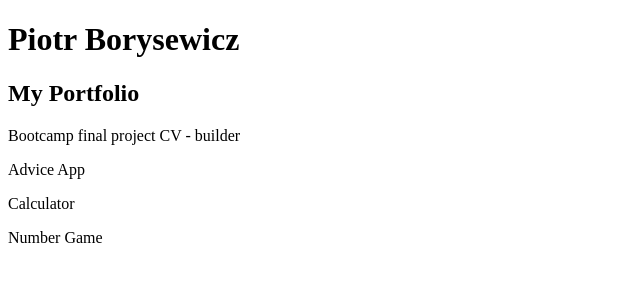
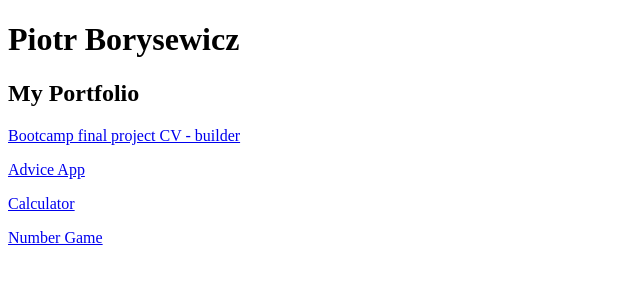
Before and after one commit to 1Piotr/MyPortfolio, a plain HTML site: page index.html in a window 1280 px wide. Shown: the whole page, without its empty margins (0-640 px from the left). Drawn offline with Linux system fonts and the light colour scheme.

Commit message:
Update index.html

```diff
--- a/index.html
+++ b/index.html
@@ -12,10 +12,10 @@
         <h1>Piotr Borysewicz</h1>
         <h2>My Portfolio</h2>
     <div>
-       <p>Bootcamp final project CV - builder</p>
-       <p>Advice App</p>
-       <p>Calculator</p>
-       <p>Number Game</p>
+       <p><a href="https://comfy-bunny-ceee21.netlify.app/" target="_blank">Bootcamp final project CV - builder</a> </p>
+       <p><a href="https://curious-florentine-2fd97f.netlify.app/" target="_blank">Advice App</a></p>
+       <p><a href="https://magnificent-churros-cc6ae8.netlify.app/" target="_blank">Calculator</a></p>
+       <p><a href="https://serene-tarsier-947d7a.netlify.app/" target="_blank">Number Game</a></p>
     </div>
     </div>
     <script src="script.js"></script>
```
